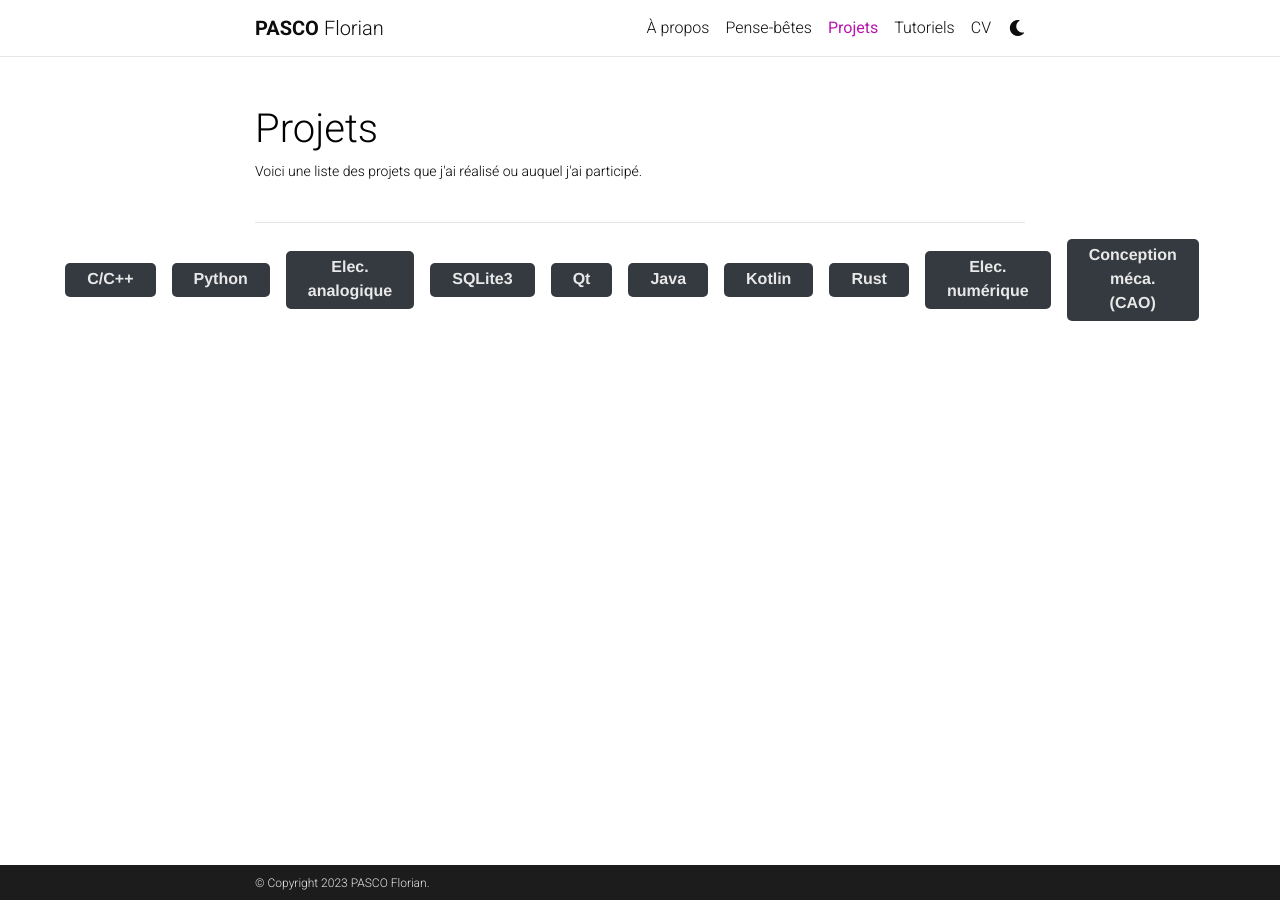
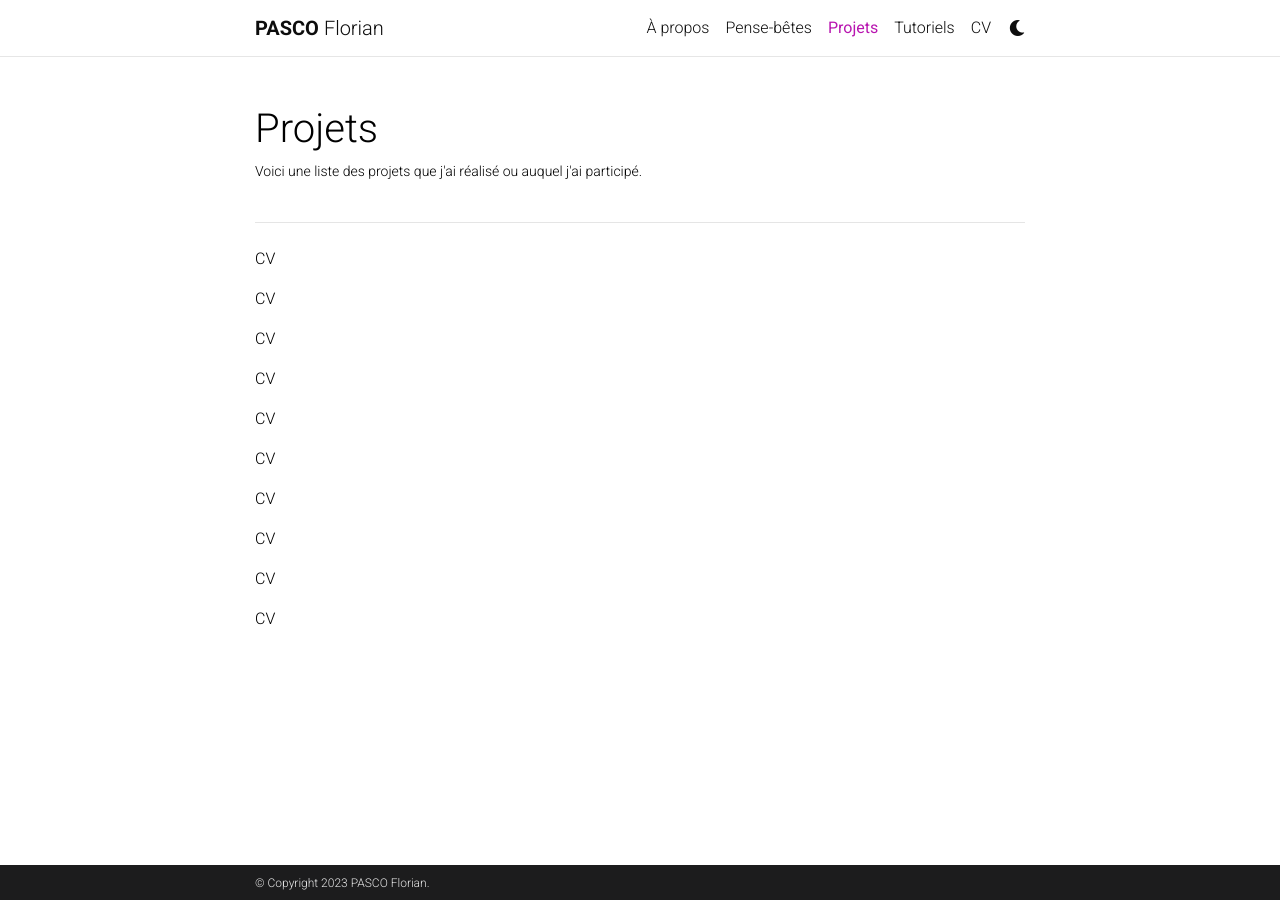
Before and after one commit to mpek29/mpek29.github.io, a Jekyll site: the page built from _pages/projects.md, in a window 1280 px wide. Built offline with Jekyll 4.4.1, drawn with Linux system fonts in a browser that asks for light colours; comment, search, counter and statistics services are not loaded; a style sheet for code colours, icons or effects is not loaded.

Commit message:
New project page

```diff
--- a/_pages/projects.md
+++ b/_pages/projects.md
@@ -10,11 +10,16 @@
 <!-- pages/projects.md -->
 <div class="projects">
   <h2 class="category">{{ category }}</h2>
-  <nav class="nav-proj" role="tablist">
+
+  <ul class="navbar-nav ml-auto flex-nowrap">
+    <!-- Categories -->
     {%- for category in page.display_categories %}
-    <button class="nav-btn" type="button" id="cardHover" aria-label="Open All" aria-current="All">{{ category }}</button>
+    <li class="nav-item ">
+      <a class="nav-link">CV</a>
+    </li>
     {%- endfor %}
-  </nav>
+  </ul>
+
   <!-- Generate cards for each project -->
   {%- assign categorized_projects = site.projects | where: "category", category -%}
   <div class="grid">
--- a/_sass/_base.scss
+++ b/_sass/_base.scss
@@ -518,11 +518,10 @@
   box-sizing: border-box;
 }
 .nav-btn {
-  font-weight: 900 !important;
-  color: rgb(232, 232, 232);
-  background: var(--gray-dark);
-  padding: 5px 22px;
-  margin: 0px 1rem 0px 0px;
+  color: rgb(0, 0, 0);
+  background: #fff;
+  padding: 5px 0px;
+  margin: 0px 10px 0px 0px;
   font-size: calc(var(--font-sm) + 0.9px);
   transition: all 0.3s ease 0s;
   cursor: pointer;
@@ -535,6 +534,7 @@
   overflow: visible;
   line-height: inherit;
   box-sizing: border-box;
+  font-family: "Roboto",sans-serif;
 }
 .tutorials a {
  text-decoration:none
```
